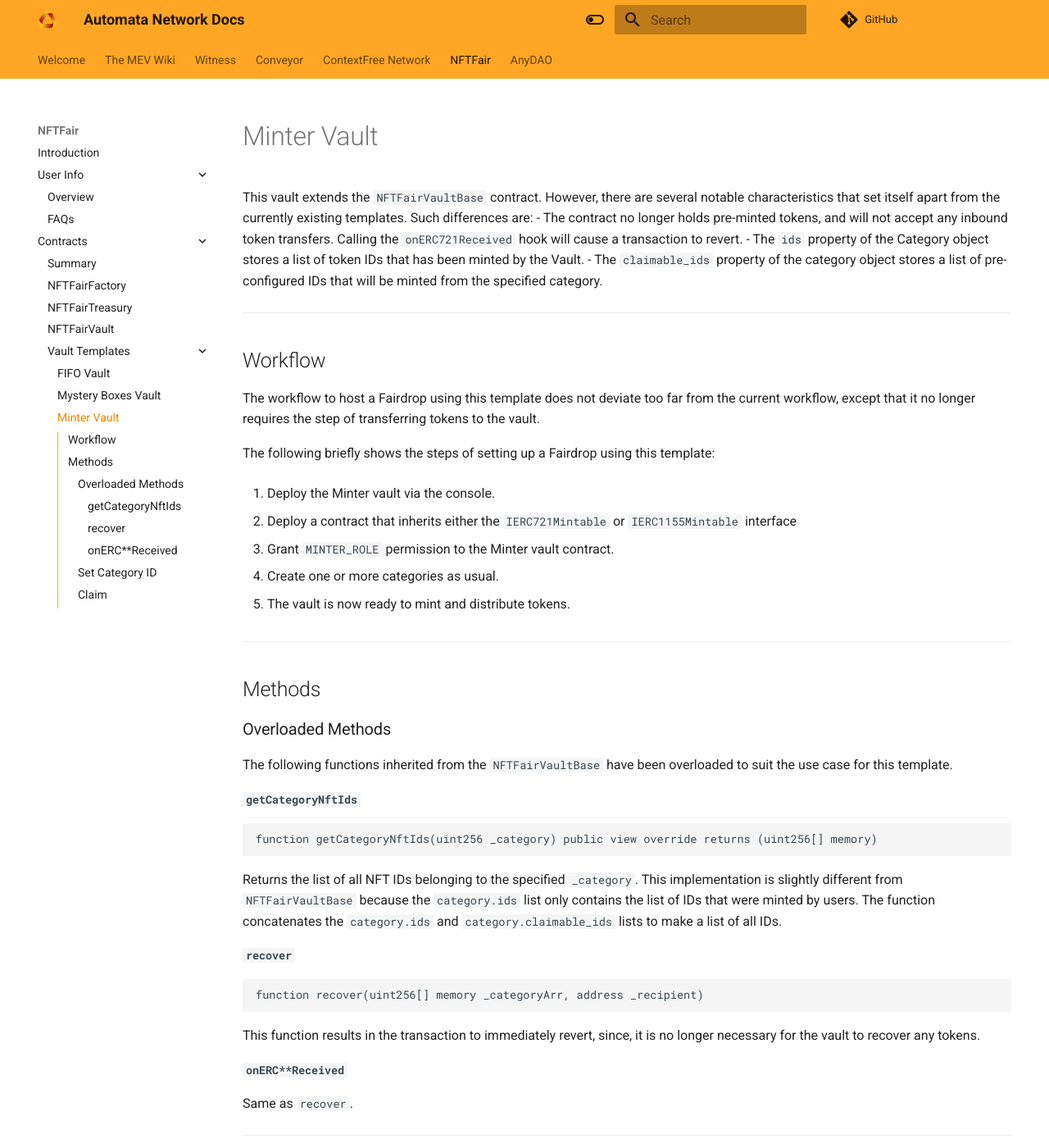
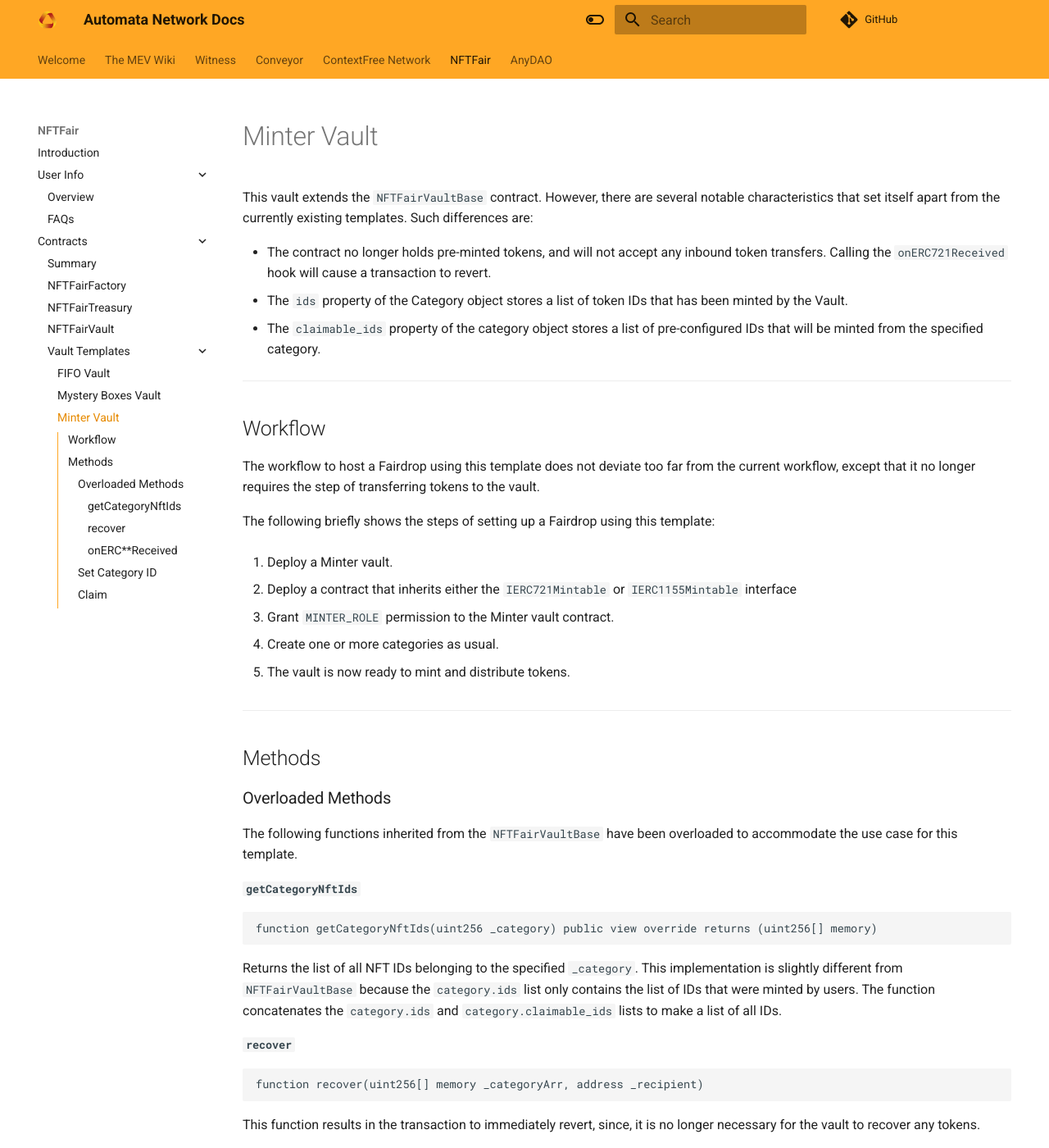
Before and after one commit to automata-network/docs, an MkDocs documentation site: the page built from docs/nftfair/contracts/vault/templates/minter.md, in a window 1280 px wide and 1400 px high. Shown: the whole window at 82% size. Built offline with MkDocs 1.6.1 and Material for MkDocs 9.7.7, drawn with Linux system fonts in a browser that asks for light colours; nearby versions of some CDN libraries; comment, search, counter and statistics services are not loaded.

Commit message:
fixed formatting

```diff
--- a/docs/nftfair/contracts/vault/templates/minter.md
+++ b/docs/nftfair/contracts/vault/templates/minter.md
@@ -1,6 +1,7 @@
 # Minter Vault
 
 This vault extends the `NFTFairVaultBase` contract. However, there are several notable characteristics that set itself apart from the currently existing templates. Such differences are:
+
 - The contract no longer holds pre-minted tokens, and will not accept any inbound token transfers. Calling the `onERC721Received` hook will cause a transaction to revert.
 - The `ids` property of the Category object stores a list of token IDs that has been minted by the Vault.
 - The `claimable_ids` property of the category object stores a list of pre-configured IDs that will be minted from the specified category.
@@ -13,7 +14,7 @@
 
 The following briefly shows the steps of setting up a Fairdrop using this template:
 
-1. Deploy the Minter vault via the console.
+1. Deploy a Minter vault.
 
 2. Deploy a contract that inherits either the `IERC721Mintable` or `IERC1155Mintable` interface
 
@@ -29,7 +30,7 @@
 
 ### Overloaded Methods
 
-The following functions inherited from the `NFTFairVaultBase` have been overloaded to suit the use case for this template.
+The following functions inherited from the `NFTFairVaultBase` have been overloaded to accommodate the use case for this template.
 
 #### `getCategoryNftIds`
 
```
